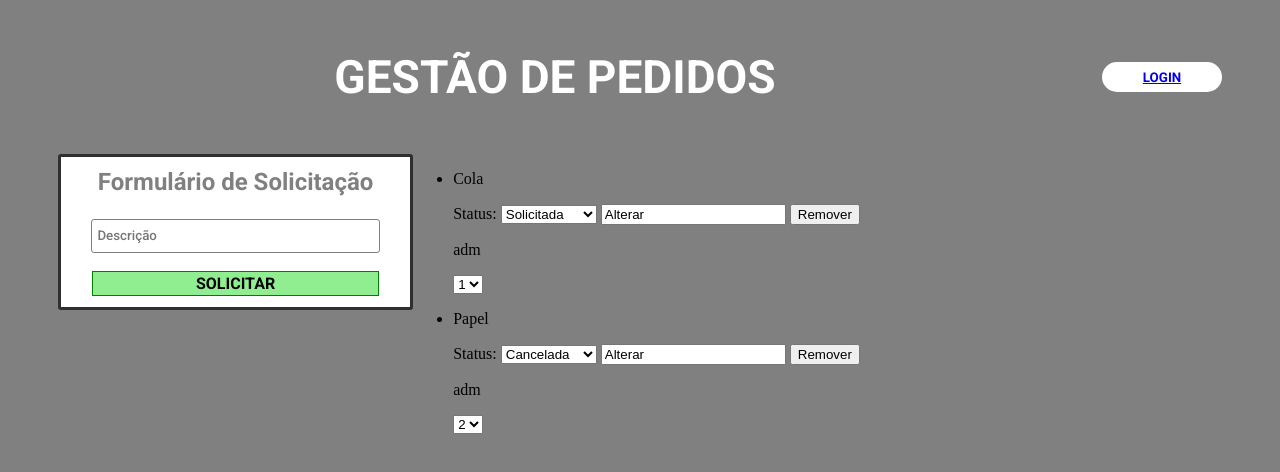
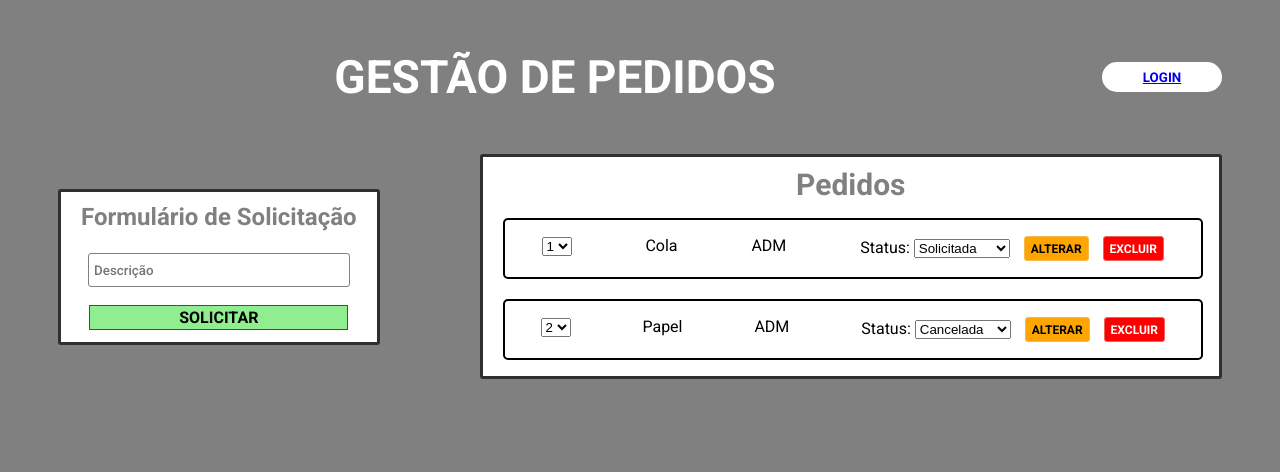
Before and after one commit to savio96/desafio-vallourec, a website: page Segundo desafio/login/gestao.html in a window 1280 px wide. Drawn offline with Linux system fonts and the light colour scheme.

Commit message:
feat: Adicioado o estilo dos pedidos

```diff
--- a/Segundo desafio/login/gestao.css
+++ b/Segundo desafio/login/gestao.css
@@ -37,6 +37,8 @@ main {
   display: flex;
   flex-direction: row;
   margin: 50px;
+  column-gap: 100px;
+  align-items: center;
 }
 .container-form-pedido {
   width: 30%;
@@ -86,6 +88,78 @@ main {
   font-weight: 700;
   text-transform: uppercase;
 }
+
 #submit-form:hover {
   background-color: #58a358;
 }
+
+.lista {
+  width: 70%;
+  display: flex;
+  background-color: white;
+  justify-content: space-around;
+  flex-direction: column;
+  border: 3px solid rgb(48, 46, 46);
+  border-radius: 3px;
+}
+.lista ul {
+  display: flex;
+  flex-direction: column;
+  gap: 20px;
+  justify-content: flex-start;
+  padding: 0 20px;
+}
+.lista h3 {
+  width: 100%;
+  margin-top: 10px;
+  margin-bottom: 0;
+  display: flex;
+  justify-content: center;
+  font-family: "Roboto";
+  font-size: 30px;
+  color: #808080;
+}
+
+.items-container li {
+  width: 100%;
+  display: flex;
+  flex-direction: row;
+  justify-content: space-around;
+  border: 2px solid black;
+  border-radius: 5px;
+  font-family: "Roboto";
+}
+
+#btn-alterar {
+  margin: 0 10px;
+  height: 25px;
+  background-color: orange;
+  cursor: pointer;
+  border: 1px solid rgb(245, 186, 77);
+  border-radius: 3px;
+  font-family: "Roboto";
+  font-size: 12px;
+  font-weight: 700;
+  text-transform: uppercase;
+}
+
+#btn-alterar:hover {
+  background-color: rgb(241, 189, 92);
+}
+
+#btn-excluir {
+  height: 25px;
+  background-color: red;
+  cursor: pointer;
+  border: 1px solid rgb(239, 99, 99);
+  border-radius: 3px;
+  color: white;
+  font-family: "Roboto";
+  font-size: 12px;
+  font-weight: 700;
+  text-transform: uppercase;
+}
+
+#btn-excluir:hover {
+  background-color: rgb(164, 60, 60);
+}
--- a/Segundo desafio/login/listaSolicitacao.js
+++ b/Segundo desafio/login/listaSolicitacao.js
@@ -2,12 +2,12 @@ var lista = [
   {
     descricao: "Cola",
     situacao: "solicitada",
-    usuario: "adm",
+    usuario: "  ADM",
   },
   {
     descricao: "Papel",
     situacao: "cancelada",
-    usuario: "adm",
+    usuario: "ADM",
   },
 ];
 
@@ -17,9 +17,11 @@ form.addEventListener("submit", formEvento);
 
 function mostrar(lista) {
   let listaSolicitacoes = document.querySelector(".lista");
-  let itemOrdenado = `<ul>`;
+  let itemOrdenado = `
+  <h3>Pedidos</h3>
+  <ul class="items-container">`;
   lista.forEach((item) => {
-    itemOrdenado += `<li><p>${item["descricao"]}</p><p class="escolha-situacao">${item["situacao"]}</p><p>${item["usuario"]}</p><p class="escolha-prioridade">${item["prioridade"]}</p></li>`;
+    itemOrdenado += `<li class="item"><p class="escolha-prioridade">${item["prioridade"]}</p><p>${item["descricao"]}</p><p>${item["usuario"]}</p><p class="escolha-situacao">${item["situacao"]}</p></li>`;
   });
   itemOrdenado += "</ul>";
   listaSolicitacoes.innerHTML = itemOrdenado;
@@ -35,7 +37,7 @@ function mostrarAdm(lista) {
   situacao.forEach((item) => {
     console.log(lista[aux]["situacao"]);
     item.innerHTML = `
-  <label for="produto">Status:</label>
+  <label for="produto-status">Status:</label>
   <select id="situacao-${aux}" name="situacao">
   <option value="solicitada" ${
     lista[aux]["situacao"] === "solicitada" ? "selected" : ""
@@ -50,8 +52,8 @@ function mostrarAdm(lista) {
       lista[aux]["situacao"] === "cancelada" ? "selected" : ""
     }>Cancelada</option>
   </select>
-  <input onclick=(alterStatus(${aux})) value="Alterar">
-  <button onclick=(remover(${aux}))>Remover</button>
+  <input id=btn-alterar type="submit"  onclick=(alterStatus(${aux})) value="Alterar">
+  <button id="btn-excluir" onclick=(remover(${aux}))>Excluir</button>
 `;
     console.log(lista[aux]);
 
```
Also changed, not shown: Segundo desafio/login/gestao.html (+3 -1 lines), Segundo desafio/login/bin.png (added).
